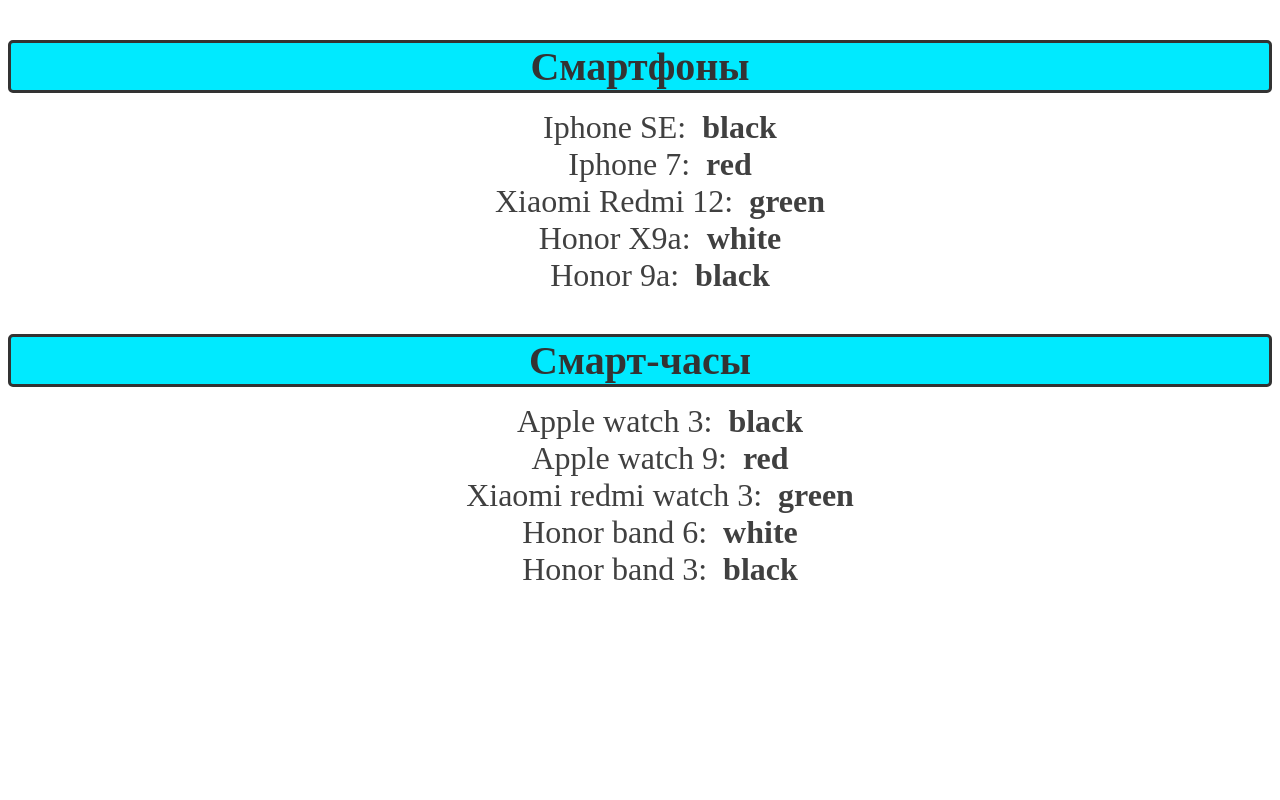
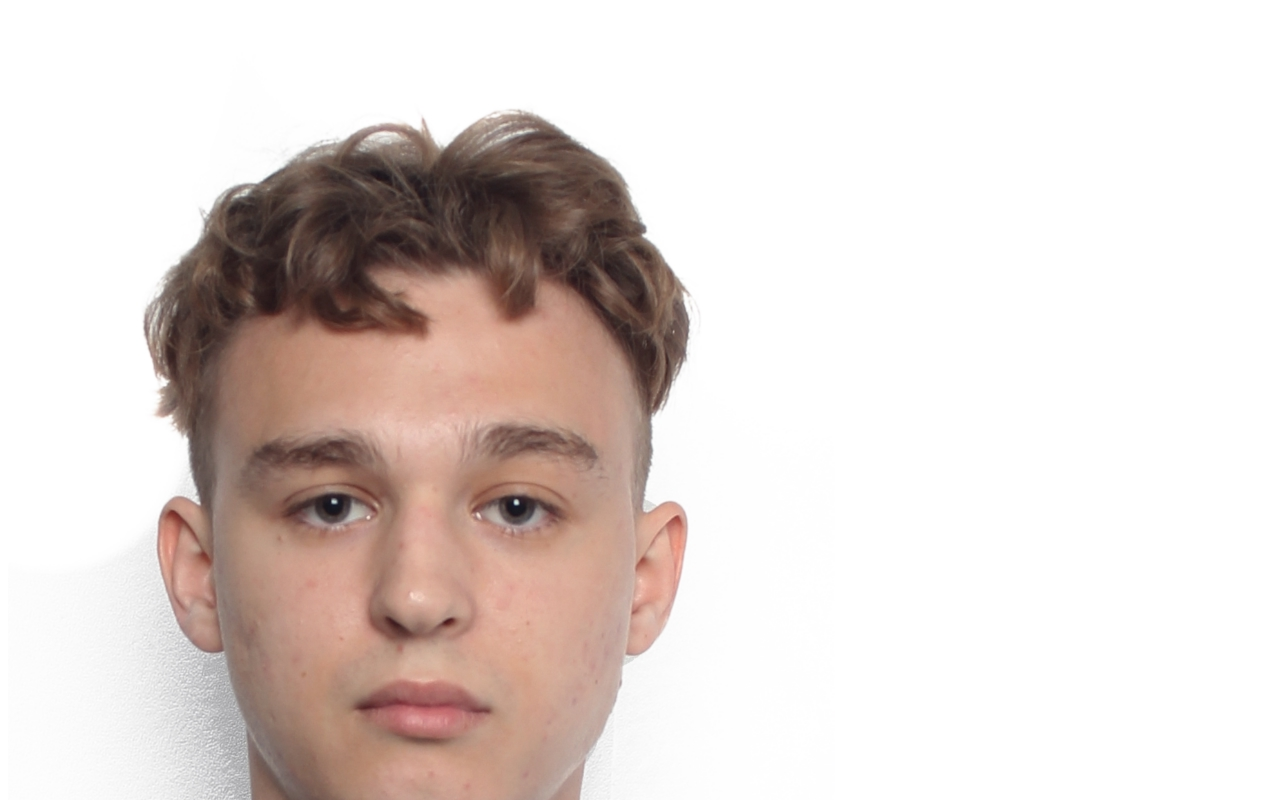
Before and after one commit to Sherbakov-star/React-Project-RecycaleMarket, a React (Vite) app in the folder RecycaleMarket/: page / in a window 1280 px wide. Shown: the top 800 px of the page. Built offline with nearby package versions, Linux system fonts and the light colour scheme.

Commit message:
learn click events in react

```diff
--- a/RecycaleMarket/src/App.jsx
+++ b/RecycaleMarket/src/App.jsx
@@ -6,6 +6,7 @@
 import User from "./User.jsx";
 import UserGreeting from "./UserGreeting.jsx";
 import ProductList from "./ProductList.jsx";
+import ProfilePicture from "./ProfilePicture.jsx";
 // function App() {
 //   return(
 //     <>
@@ -56,24 +57,40 @@
 //   );
 // }
 
+// function App() {
+
+//   const phones = [{id:1,name:"Iphone SE",color:"black"},
+//                         {id:2,name:"Iphone 7",color:"red"},
+//                         {id:3,name:"Xiaomi Redmi 12",color:"green"},
+//                         {id:4,name:"Honor X9a",color:"white"},
+//                         {id:5,name:"Honor 9a",color:"black"}]
+
+//   const watches = [{id:6,name:"Apple watch 3",color:"black"},
+//                         {id:7,name:"Apple watch 9",color:"red"},
+//                         {id:8,name:"Xiaomi redmi watch 3",color:"green"},
+//                         {id:4,name:"Honor band 6",color:"white"},
+//                         {id:5,name:"Honor band 3",color:"black"}]
+//   return(
+//     <>
+//       {phones.length > 0 && <ProductList items={phones} category="Смартфоны"/>}
+//       {watches.length > 0 && <ProductList items={watches} category="Смарт-часы"/>}
+
+//     </>
+//   );
+// }
+
+// function App() {
+//   return(
+//     <>
+//       <Button/>
+//     </>
+//   );
+// }
+
 function App() {
-
-  const phones = [{id:1,name:"Iphone SE",color:"black"},
-                        {id:2,name:"Iphone 7",color:"red"},
-                        {id:3,name:"Xiaomi Redmi 12",color:"green"},
-                        {id:4,name:"Honor X9a",color:"white"},
-                        {id:5,name:"Honor 9a",color:"black"}]
-
-  const watches = [{id:6,name:"Apple watch 3",color:"black"},
-                        {id:7,name:"Apple watch 9",color:"red"},
-                        {id:8,name:"Xiaomi redmi watch 3",color:"green"},
-                        {id:4,name:"Honor band 6",color:"white"},
-                        {id:5,name:"Honor band 3",color:"black"}]
   return(
     <>
-      {phones.length > 0 && <ProductList items={phones} category="Смартфоны"/>}
-      {watches.length > 0 && <ProductList items={watches} category="Смарт-часы"/>}
-
+      <ProfilePicture/>
     </>
   );
 }
--- a/RecycaleMarket/src/Button.jsx
+++ b/RecycaleMarket/src/Button.jsx
@@ -10,8 +10,26 @@
         cursor: "pointer",
     }
 
+    // const handleClick = () => console.log("click");
+
+    // const handleClick2 = (name) => console.log(`${name} stop clicking me`)
+    // let count = 0;
+    // const handleClick = (name) => {
+    //     if(count < 3){
+    //         count++;
+    //         console.log(`${name} you clicked me ${count} time/s`)
+    //     }
+    //     else{
+    //         console.log(`${name} stop clicking me!`)
+    //     }
+    // };
+
+    const handleClick = (e) => e.target.textContent = "COOl";
     return(
-        <button style={styles}>Купить</button>
+        // <button onClick={() => handleClick2("Bro")} style={styles}>Купить</button>
+        // <button onClick={() => handleClick("Bro")} style={styles}>Купить</button>
+        <button onClick={(e) => handleClick(e)} style={styles}>Купить</button>
+
     );
 }
 
--- /dev/null
+++ b/RecycaleMarket/src/ProfilePicture.jsx
@@ -0,0 +1,10 @@
+
+function ProfilePicture(){
+    const imageUrl = './src/assets/myface.jpg';
+
+    const handleClick = (e) => e.target.style.display = "none";
+
+    return(<img onClick={(e) => handleClick(e)} src={imageUrl}></img>)
+}
+
+export default ProfilePicture
```
Also changed, not shown: RecycaleMarket/src/assets/myface.jpg (added).
